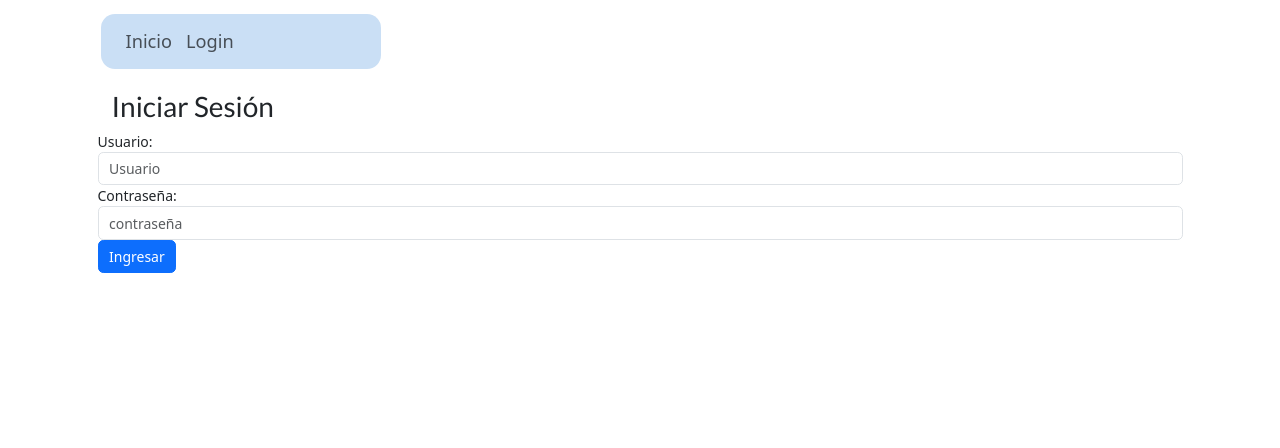
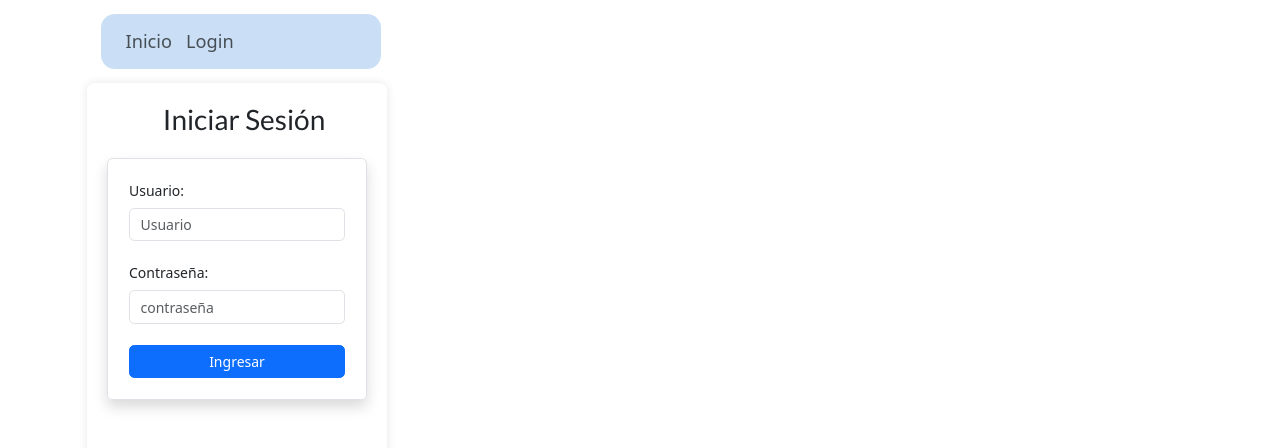
Before and after one commit to AgusFassola/empleados-Vortex, a React (Create React App) app: page /login in a window 1280 px wide. Shown: the top 448 px of the page. Built offline with nearby package versions, Linux system fonts and the light colour scheme.

Commit message:
estilo del login

```diff
--- a/src/components/Login.js
+++ b/src/components/Login.js
@@ -1,5 +1,6 @@
 import React, { useState } from 'react'
 import { useNavigate } from 'react-router-dom';
+import '../index.css';
 
 const Login = () => {
 
@@ -20,11 +21,11 @@ const Login = () => {
     }
 
     return (
-        <div className='container mt-4'>
-            <h2>Iniciar Sesión</h2>
-            <form onSubmit={handleLogin}>
-                <div>
-                    <label>Usuario: </label>
+        <div className='login-container vh-100'>
+            <h2 className='mb-4 text-center'>Iniciar Sesión</h2>
+            <form onSubmit={handleLogin} className='p-4 border rounded shadow'>
+                <div className='mb-4'>
+                    <label className='form-label'>Usuario: </label>
                     <input
                         placeholder='Usuario'
                         type='text'
@@ -33,8 +34,8 @@ const Login = () => {
                         required
                     />
                 </div>
-                <div>
-                    <label>Contraseña: </label>
+                <div className='mb-4'>
+                    <label className='form-label'>Contraseña: </label>
                     <input
                         placeholder='contraseña'
                         type='password'
@@ -44,7 +45,7 @@ const Login = () => {
                     />
                 </div>
                 <button
-                    className='btn btn-primary'
+                    className='btn btn-primary w-100'
                     type='submit'
                     >Ingresar
                 </button>
--- a/src/index.css
+++ b/src/index.css
@@ -85,3 +85,26 @@ font-weight: bold;
   background-color: #007bff;
   border-color: #007bff;
 }
+
+/* estilo para el login */
+.login-container {
+  width: 300px;
+  padding: 20px;
+  border-radius: 8px;
+  box-shadow: 0 0 10px rgba(0, 0, 0, 0.1);
+  display: flex;
+  flex-direction: column;
+  align-items: center;
+}
+
+.login-container h3 {
+  margin-bottom: 20px;
+}
+
+.login-container .form-control {
+  margin-bottom: 15px;
+}
+
+.login-container .btn {
+  width: 100%;
+}
```
